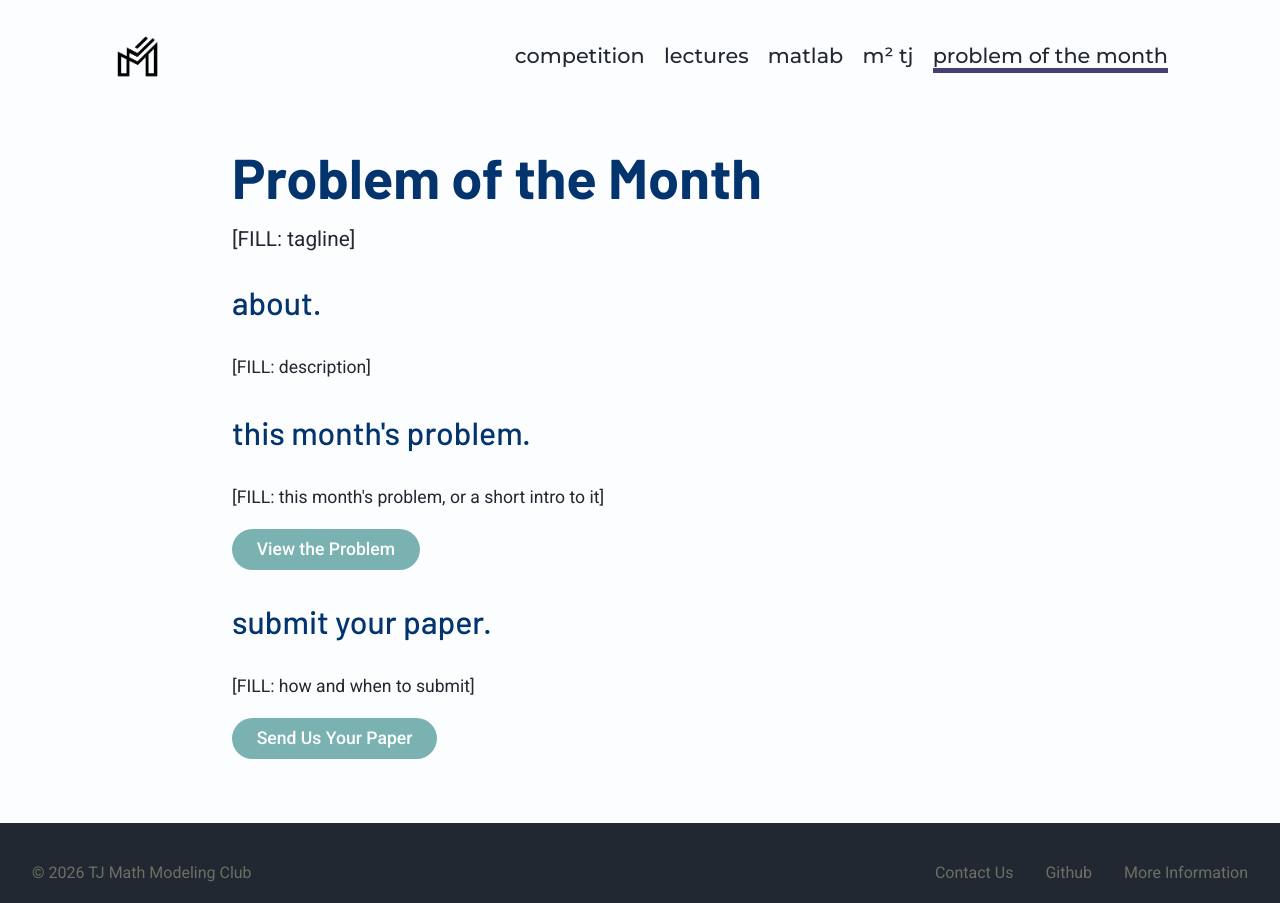
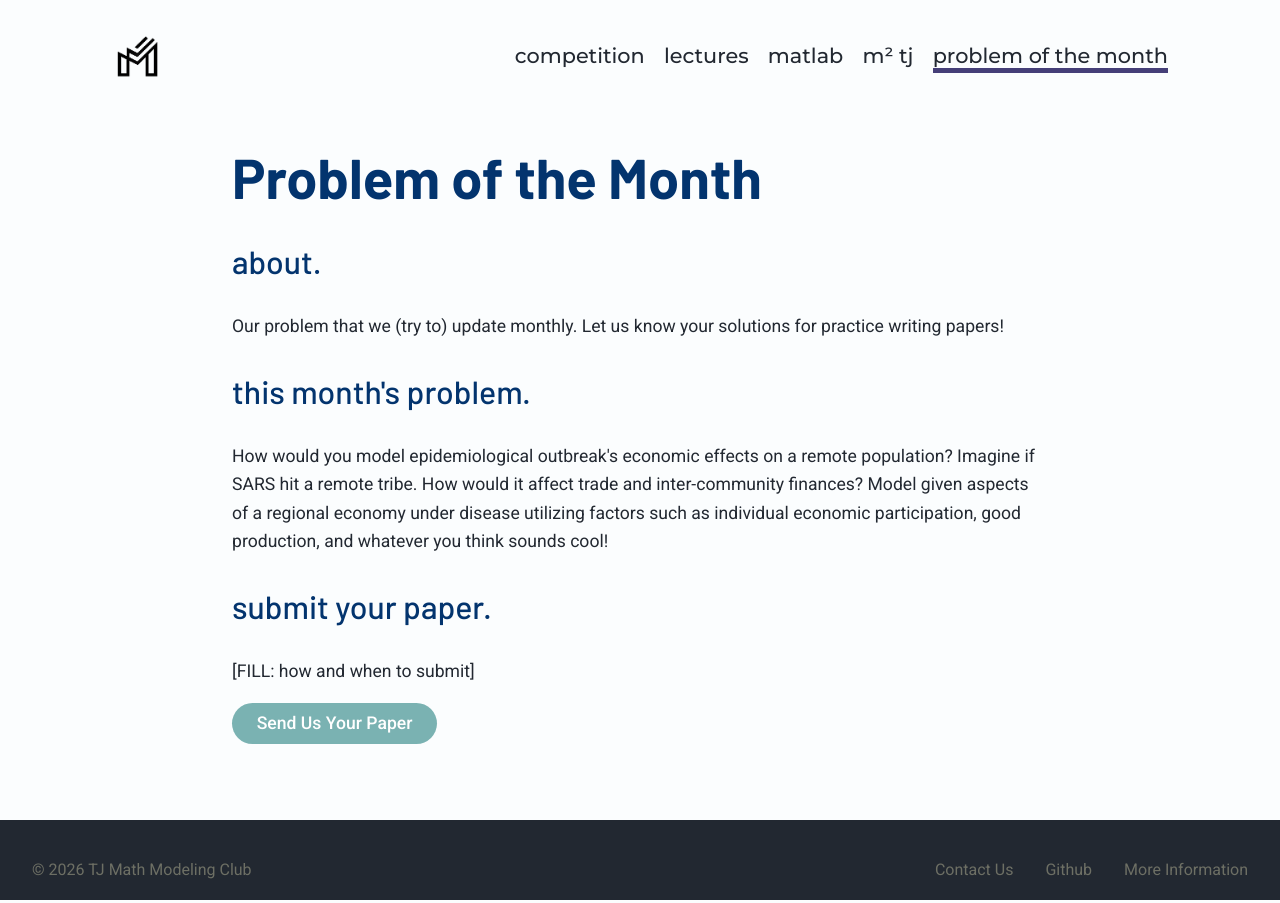
Before and after one commit to tjmmc/tjmmc, a Jekyll site: the page built from pages/potm.html, in a window 1280 px wide. Built offline with Jekyll 4.4.1, drawn with Linux system fonts in a browser that asks for light colours; some web fonts are replaced.

Commit message:
wrote a problem of the month, fixed some formatting and title text

```diff
--- a/pages/index.html
+++ b/pages/index.html
@@ -20,9 +20,9 @@ nav: home
         <h2>Math modeling teaches solutions to the <i>real world</i>.</h2>
         <p>
             We'll show you how to apply tons of unique techniques, many of which you'd never
-            learn in high school. We also compete in many competitions, including the
-            national $100,000 prize pool M3 challenge.
-            Keep your eyes peeled for our own one, M&sup2; :)
+            learn in high school. We also compete in tons of competitions, including the
+            $100,000 prize pool M3 challenge.
+            Keep your eyes peeled for our own one coming soon, M&sup2; :)
         </p>
     </div>
     <div class="Intro-image">
--- a/pages/potm.html
+++ b/pages/potm.html
@@ -7,18 +7,11 @@ nav: potm
 <section class="Page">
     <h1 class="Page-title">Problem of the Month</h1>
 
-    <!-- FILL: one-sentence tagline for the problem of the month -->
-    <p class="Page-lead">[FILL: tagline]</p>
-
     <h2 class="Heading">about.</h2>
-    <!-- FILL: description of how problem of the month works -->
-    <p class="Page-body">[FILL: description]</p>
+    <p class="Page-body">Our problem that we (try to) update monthly. Let us know your solutions for practice writing papers!</p>
 
     <h2 class="Heading">this month's problem.</h2>
-    <!-- FILL: the current problem — either write it here or link the PDF/doc -->
-    <p class="Page-body">[FILL: this month's problem, or a short intro to it]</p>
-    <!-- FILL: link to the problem document, or delete this button -->
-    <a class="Pill" href="FILL-PROBLEM-LINK">View the Problem</a>
+    <p class="Page-body">How would you model epidemiological outbreak's economic effects on a remote population? Imagine if SARS hit a remote tribe. How would it affect trade and inter-community finances? Model given aspects of a regional economy under disease utilizing factors such as individual economic participation, good production, and whatever you think sounds cool!</p>
 
     <h2 class="Heading">submit your paper.</h2>
     <!-- FILL: submission instructions (format, deadline, etc.) -->
```
